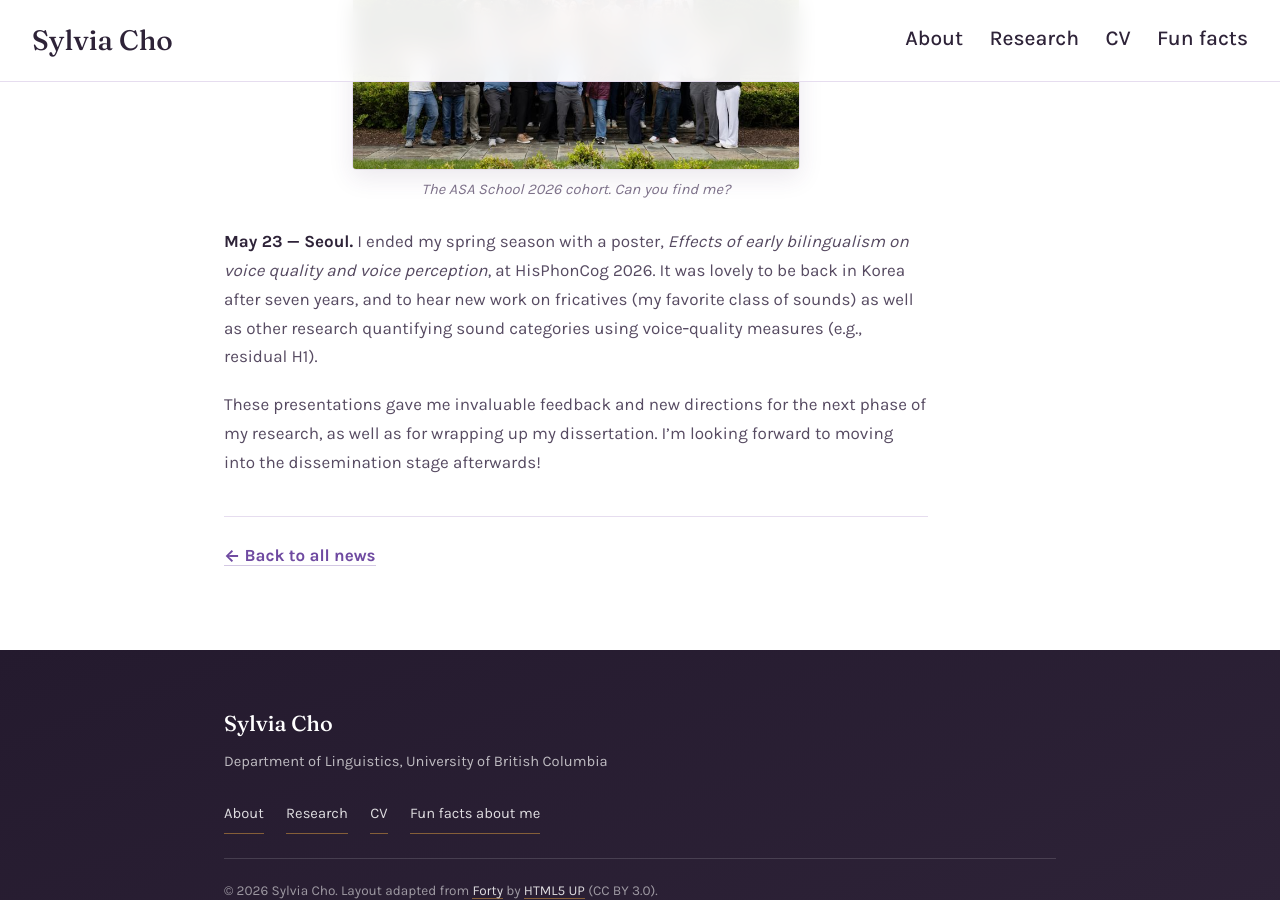
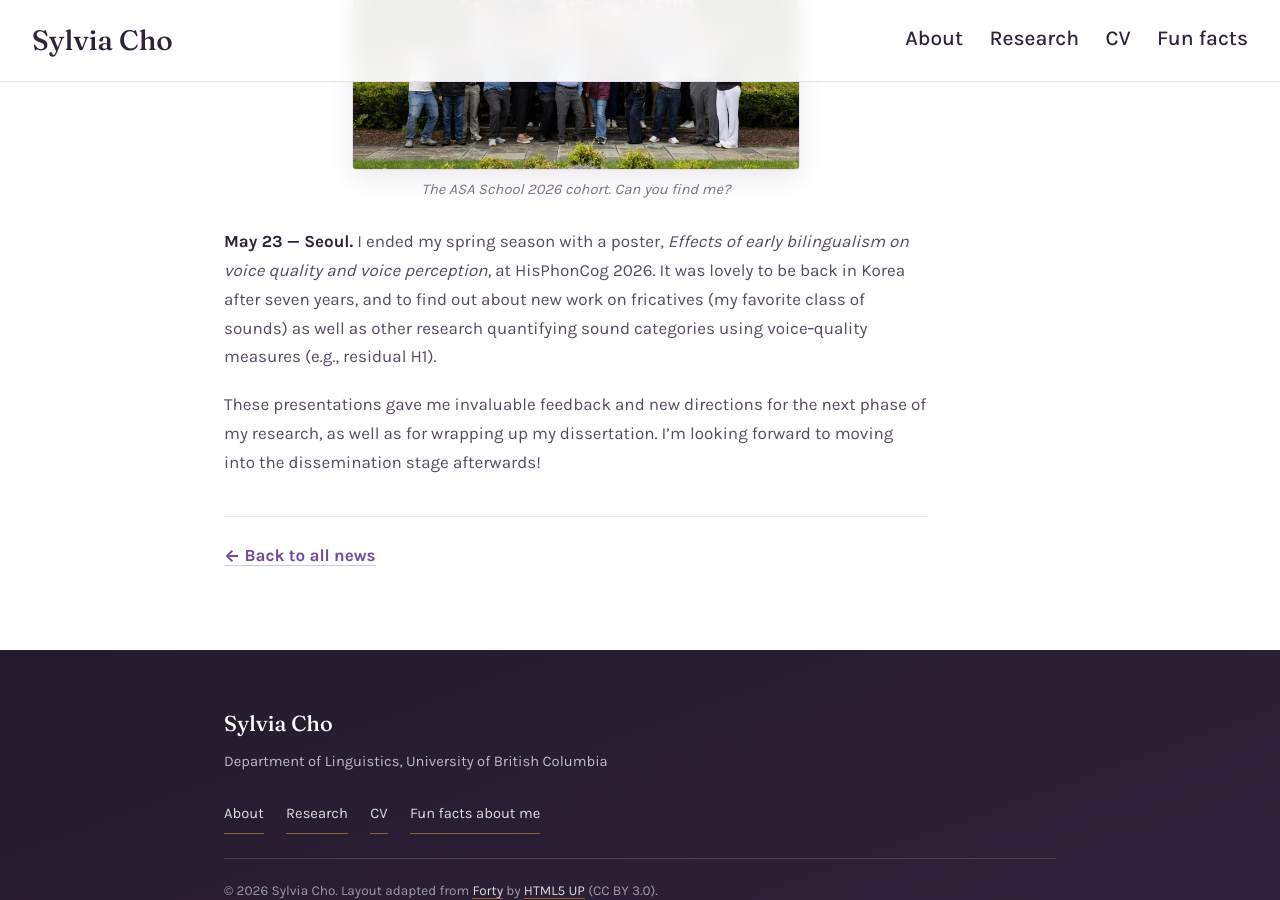
Before and after one commit to sylviacho247/sylviacho247.github.io, a Jekyll site: the page built from _news/2026-05-30-spring-conferences.md, in a window 1280 px wide and 900 px high, scrolled down 1207 px. Built offline with Jekyll 4.4.1, drawn with Linux system fonts in a browser that asks for light colours.

Commit message:
Update 2026-05-30-spring-conferences.md

```diff
--- a/_news/2026-05-30-spring-conferences.md
+++ b/_news/2026-05-30-spring-conferences.md
@@ -16,6 +16,6 @@ Philadelphia turned out to be a *very cool* city (and yes, I got to try the Phil
 
 <p class="caption">The ASA School 2026 cohort. Can you find me?</p>
 
-**May 23 — Seoul.** I ended my spring season with a poster, *Effects of early bilingualism on voice quality and voice perception*, at HisPhonCog 2026. It was lovely to be back in Korea after seven years, and to hear new work on fricatives (my favorite class of sounds) as well as other research quantifying sound categories using voice‑quality measures (e.g., residual H1).
+**May 23 — Seoul.** I ended my spring season with a poster, *Effects of early bilingualism on voice quality and voice perception*, at HisPhonCog 2026. It was lovely to be back in Korea after seven years, and to find out about new work on fricatives (my favorite class of sounds) as well as other research quantifying sound categories using voice‑quality measures (e.g., residual H1).
 
 These presentations gave me invaluable feedback and new directions for the next phase of my research, as well as for wrapping up my dissertation. I’m looking forward to moving into the dissemination stage afterwards!
```
